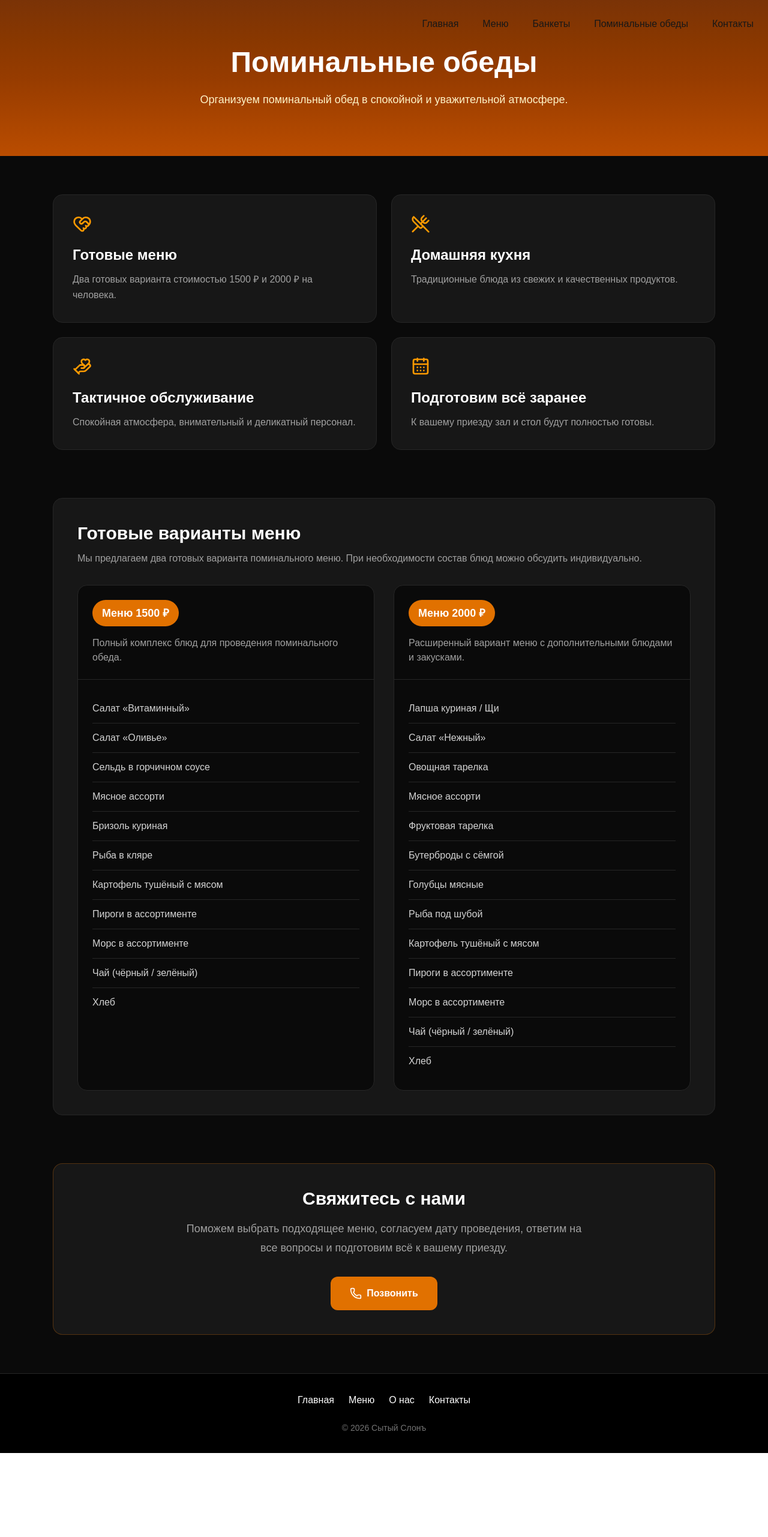
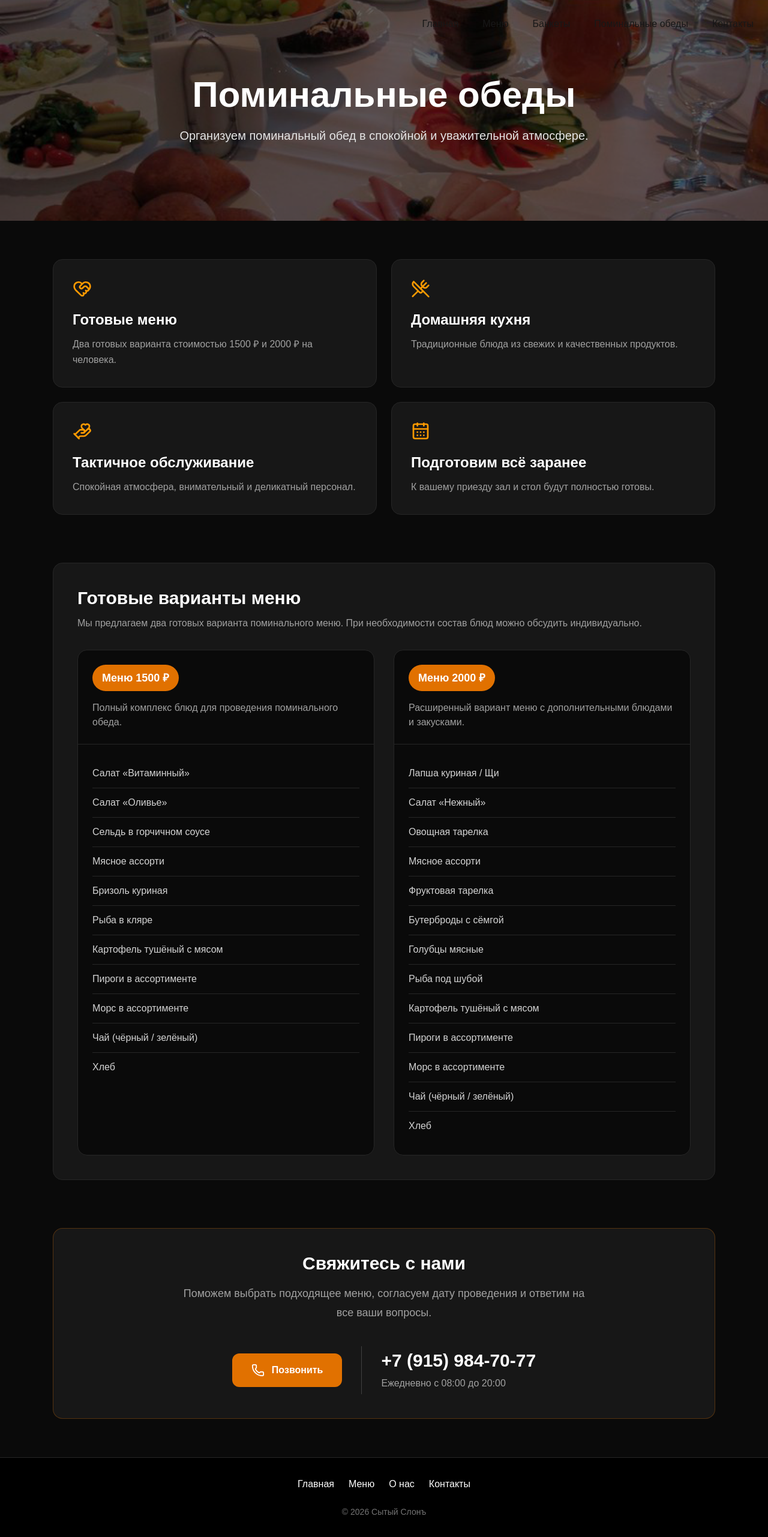
Before and after one commit to semperthY/Sytyi-slon, a Next.js app: page /memorial in a window 1280 px wide. Shown: the whole page at 60% size. Before the commit the page ends 2422 px from the top, so only its background shows below. Built offline with nearby package versions, Linux system fonts and the light colour scheme.

Commit message:
Update pages design and contact blocks

```diff
--- a/src/app/banquets/page.tsx
+++ b/src/app/banquets/page.tsx
@@ -43,6 +43,7 @@ export default function BanquetsPage() {
       <PageHero
         title="Организация банкетов"
         subtitle="Свадьбы, юбилеи, дни рождения, корпоративы и другие торжественные мероприятия."
+        image="/images/banquets-hero.jpg"
       />
 
       <main className="mx-auto max-w-6xl px-6 py-16">
@@ -121,7 +122,7 @@ export default function BanquetsPage() {
               </a>
 
               <p className="mt-2 text-neutral-400">
-                Ежедневно с 10:00 до 22:00
+                Ежедневно с 08:00 до 20:00
               </p>
             </div>
           </div>
--- a/src/app/memorial/page.tsx
+++ b/src/app/memorial/page.tsx
@@ -43,6 +43,7 @@ export default function MemorialPage() {
       <PageHero
         title="Поминальные обеды"
         subtitle="Организуем поминальный обед в спокойной и уважительной атмосфере."
+        image="/images/memorial-hero.jpg"
       />
 
       <main className="mx-auto max-w-6xl px-6 py-16">
@@ -154,24 +155,39 @@ export default function MemorialPage() {
         </section>
 
         <section className="rounded-2xl border border-amber-600/30 bg-neutral-900 p-10 text-center">
-
           <h2 className="mb-4 text-3xl font-bold text-white">
             Свяжитесь с нами
           </h2>
 
-          <p className="mx-auto mb-8 max-w-2xl text-lg leading-8 text-neutral-400">
-            Поможем выбрать подходящее меню, согласуем дату проведения,
-            ответим на все вопросы и подготовим всё к вашему приезду.
+          <p className="mx-auto mb-10 max-w-2xl text-lg leading-8 text-neutral-400">
+            Поможем выбрать подходящее меню, согласуем дату проведения
+            и ответим на все ваши вопросы.
           </p>
 
-          <Link
-            href="tel:+79159847077"
-            className="inline-flex items-center gap-2 rounded-xl bg-amber-600 px-8 py-4 font-semibold text-white transition hover:bg-amber-700"
-          >
-            <Phone size={20} />
-            Позвонить
-          </Link>
+          <div className="flex flex-col items-center justify-center gap-8 md:flex-row">
+            <Link
+              href="tel:+79159847077"
+              className="inline-flex items-center gap-3 rounded-xl bg-amber-600 px-8 py-4 font-semibold text-white transition hover:bg-amber-700"
+            >
+              <Phone size={22} />
+              Позвонить
+            </Link>
 
+            <div className="hidden h-20 w-px bg-neutral-700 md:block" />
+
+            <div className="text-center md:text-left">
+              <a
+                href="tel:+79159847077"
+                className="text-3xl font-bold text-white transition hover:text-amber-500"
+              >
+                +7 (915) 984-70-77
+              </a>
+
+              <p className="mt-2 text-neutral-400">
+                Ежедневно с 08:00 до 20:00
+              </p>
+            </div>
+          </div>
         </section>
       </main>
     </div>
--- a/src/components/PageHero.tsx
+++ b/src/components/PageHero.tsx
@@ -1,20 +1,31 @@
 interface PageHeroProps {
   title: string;
   subtitle: string;
+  image: string;
 }
 
 export default function PageHero({
   title,
   subtitle,
+  image,
 }: PageHeroProps) {
   return (
-    <section className="bg-gradient-to-b from-amber-900 via-amber-800 to-amber-700 text-white">
-      <div className="mx-auto max-w-6xl px-6 py-20 text-center">
-        <h1 className="text-4xl font-bold md:text-5xl">
+    <section className="relative overflow-hidden text-white">
+      <div
+        className="absolute inset-0 bg-cover bg-center"
+        style={{
+          backgroundImage: `url(${image})`,
+        }}
+      />
+
+      <div className="absolute inset-0 bg-black/60" />
+
+      <div className="relative mx-auto max-w-6xl px-6 py-32 text-center">
+        <h1 className="text-4xl font-bold md:text-6xl">
           {title}
         </h1>
 
-        <p className="mx-auto mt-6 max-w-2xl text-lg text-amber-100">
+        <p className="mx-auto mt-6 max-w-3xl text-lg text-neutral-200 md:text-xl">
           {subtitle}
         </p>
       </div>
```
Also changed, not shown: public/images/banquets-hero.jpg (added), public/images/memorial-hero.jpg (added).
